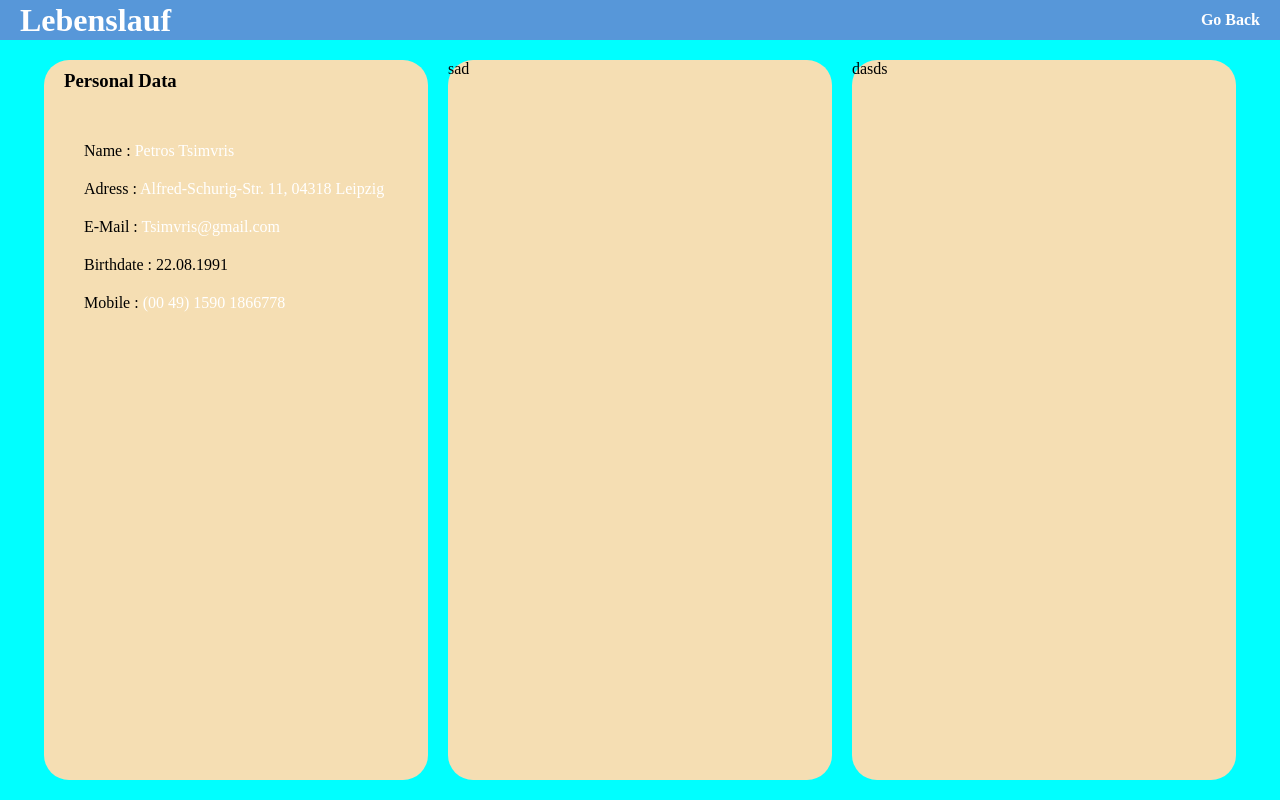
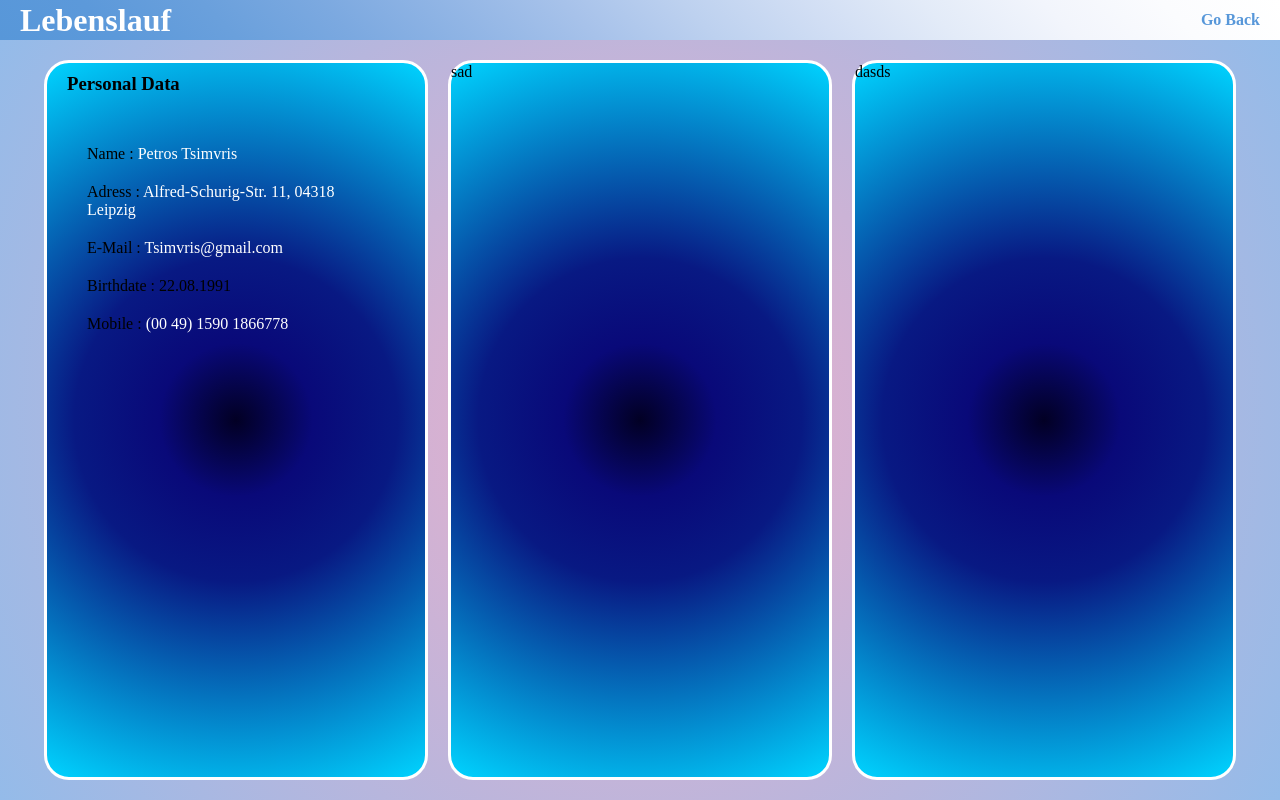
Before and after one commit to tsimvris/newportfolio, a plain HTML site: page lebenslauf.html in a window 1280 px wide. Drawn offline with Linux system fonts and the light colour scheme.

Commit message:
edit header colors

```diff
--- a/CSS/LL-CSS.css
+++ b/CSS/LL-CSS.css
@@ -11,39 +11,63 @@ header {
   justify-content: space-between;
   align-items: center;
   padding: 10px 20px;
-  background-color: #5797d9;
+  background: linear-gradient(
+    45deg,
+    #5797d9,
+    #5c99da,
+    #6aa0dc,
+    #7ca9e0,
+    #91b5e5,
+    #a7c2ea,
+    #bdd1ef,
+    #d1def4,
+    #e3ebf8,
+    #f2f5fc,
+    #fbfcfe,
+    #ffffff
+  );
   color: white;
 }
 header a {
-  color: white;
+  color: #5797d9;
   font-weight: 800;
   text-decoration: none;
 }
 header a:hover {
   transform: translateY(-3px);
   transition: 1s;
-  color: rgba(255, 255, 255, 0.7);
-}
-header h1:hover {
-  color: #5797d9;
-  transform: translateY(40px);
-  transition: 1s all;
 }
 /** Main Container **/
 .container {
-  background-color: aqua;
   height: calc(100vh - 40px);
   width: 100%;
   display: flex;
   justify-content: center;
   gap: 20px;
   align-items: center;
+  background: rgb(238, 174, 202);
+  background: radial-gradient(
+    circle,
+    rgba(238, 174, 202, 1) 0%,
+    rgba(148, 187, 233, 1) 100%
+  );
 }
 .perso,
 .beruf,
 .skills {
   border-radius: 25px;
-  background-color: wheat;
+  background: rgb(2, 0, 36);
+  background: radial-gradient(
+    circle,
+    rgba(2, 0, 36, 1) 0%,
+    rgba(9, 9, 121, 1) 19%,
+    rgba(8, 25, 131, 1) 40%,
+    rgba(6, 66, 158, 1) 53%,
+    rgba(4, 116, 191, 1) 69%,
+    rgba(3, 144, 210, 1) 78%,
+    rgba(0, 212, 255, 1) 100%
+  );
+  border: 3px solid white;
   width: 30%;
   height: calc((100vh - 40px) - 40px);
 }
```
